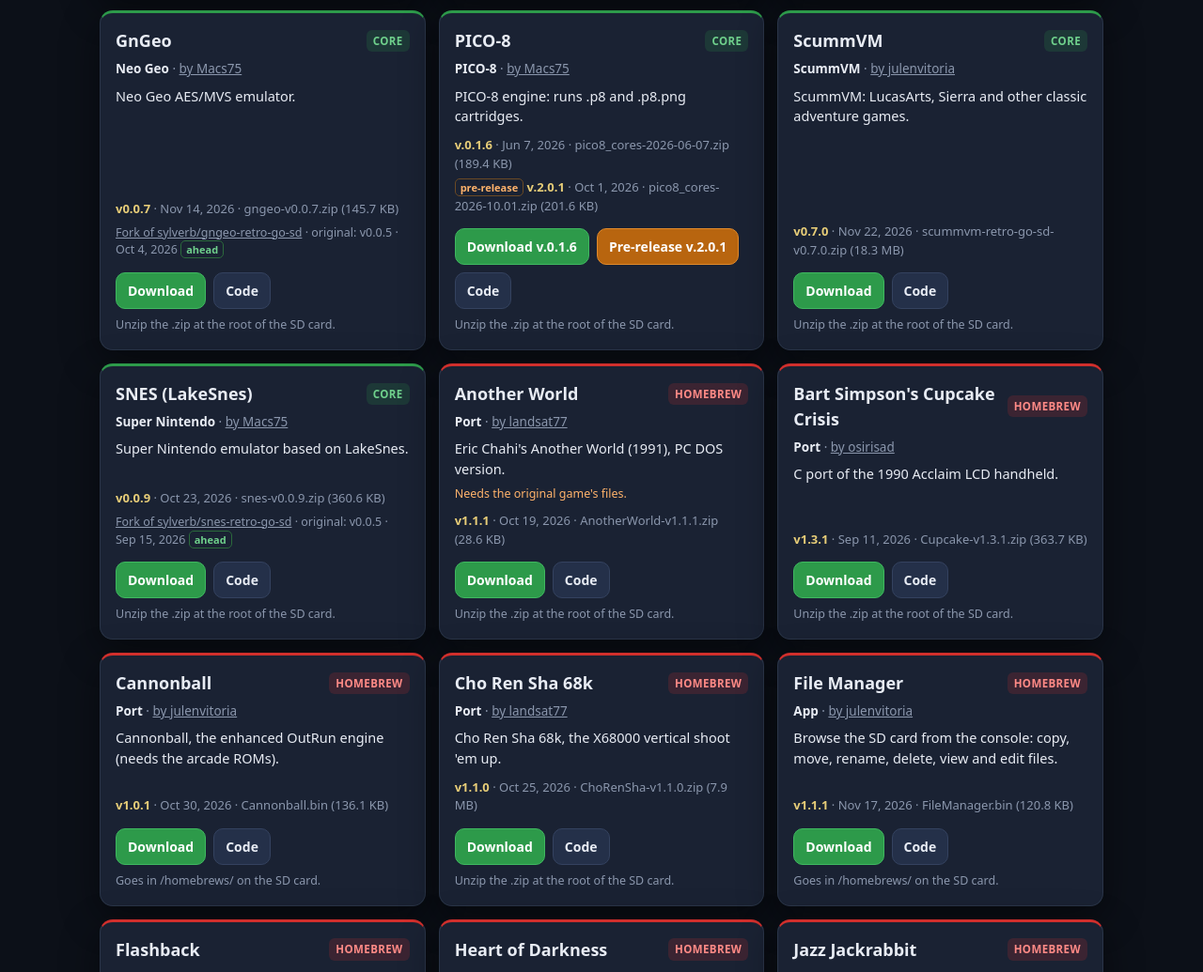
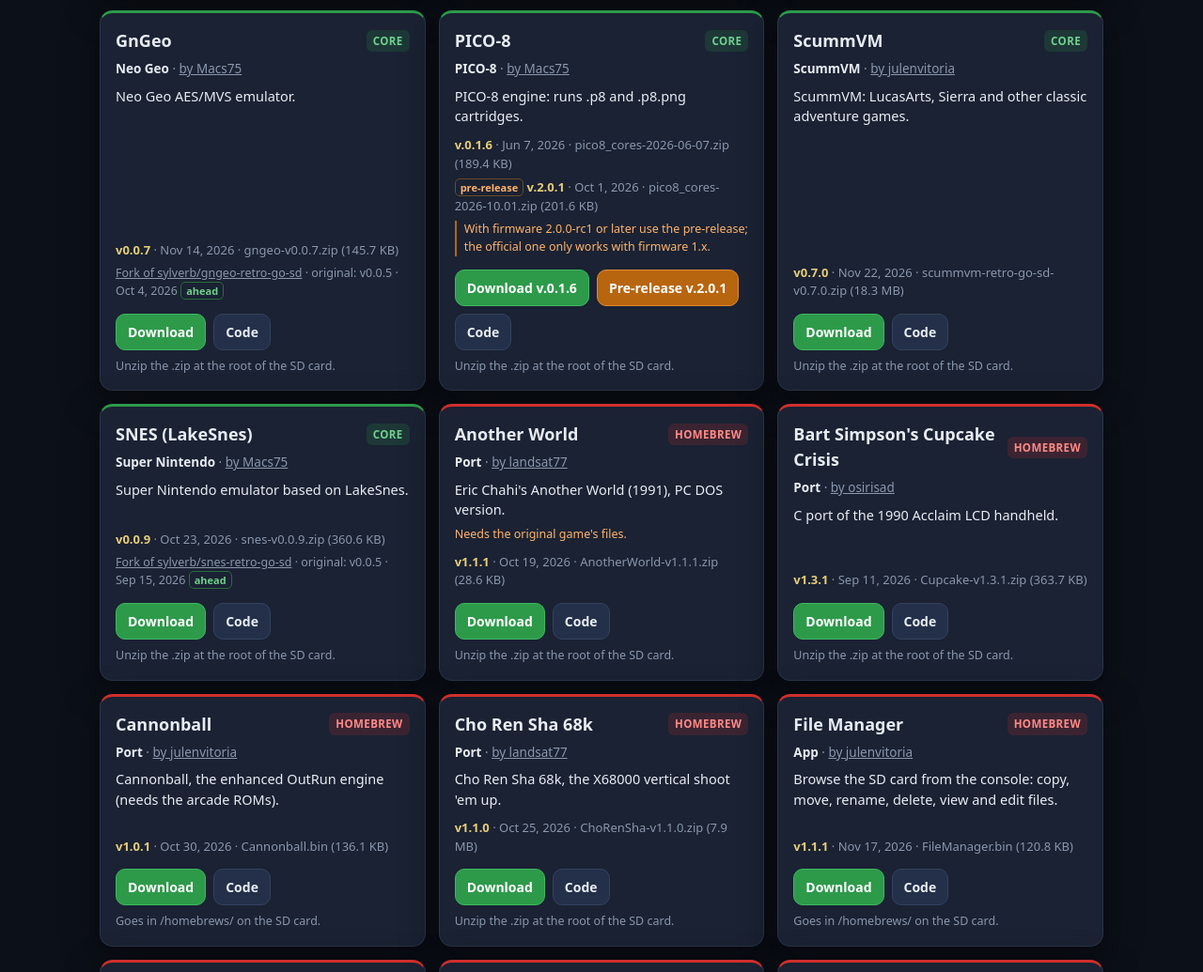
Before and after one commit to julenvitoria/gnw-catalog, a plain HTML site: page index.html in a window 1280 px wide. Shown: the part 772-1807 px from the top of the page at 94% size. Drawn offline with Linux system fonts and the light colour scheme.

Commit message:
PICO-8: say which version goes with the firmware RC

```diff
--- a/catalog.json
+++ b/catalog.json
@@ -1,5 +1,5 @@
 {
-  "_comment": "One entry per project. kind: core | homebrew | tool. asset: glob of the release file to offer (default: the first .zip, else .bin, never a 'debug' one). web: a page to open instead of a download. upstream: the repo this one is a fork of (its version is shown next to it). data: 'own' = needs the original game's files, 'free' = needs game files that are free to download. versions.json is written by .github/workflows/versions.yml.",
+  "_comment": "One entry per project. kind: core | homebrew | tool. asset: glob of the release file to offer (default: the first .zip, else .bin, never a 'debug' one). web: a page to open instead of a download. upstream: the repo this one is a fork of (its version is shown next to it). pre_for_rc: its pre-release is the one for the firmware's RC (2.0.0-rc1 and later). data: 'own' = needs the original game's files, 'free' = needs game files that are free to download. versions.json is written by .github/workflows/versions.yml.",
   "firmware": {
     "repo": "sylverb/game-and-watch-retro-go-sd",
     "name": "Retro-Go SD",
@@ -85,6 +85,7 @@
       "name": "PICO-8",
       "kind": "core",
       "system": "PICO-8",
+      "pre_for_rc": true,
       "desc": {
         "en": "PICO-8 engine: runs .p8 and .p8.png cartridges.",
         "es": "Motor de PICO-8: ejecuta cartuchos .p8 y .p8.png."
--- a/css/catalog.css
+++ b/css/catalog.css
@@ -86,3 +86,4 @@
 .item__up { margin: 0; font-size: 12.5px; color: var(--text-muted); }
 .item__up a { color: var(--text-muted); }
 .ahead { font-size: 11px; font-weight: 700; color: #6fd08c; border: 1px solid #2b6a3c; border-radius: 5px; padding: 1px 5px; }
+.item__prenote { margin: 0; font-size: 12.5px; color: #ffb36b; border-left: 2px solid #b8650f; padding-left: 8px; }
--- a/js/app.js
+++ b/js/app.js
@@ -103,6 +103,7 @@ function card(it) {
       const p = relLine(v.pre, "item__rel--pre");
       p.prepend(el("span", "pre", t("prerelease")), " ");
       c.append(p);
+      if (it.pre_for_rc) c.append(el("p", "item__prenote", t(v.release ? "pre_for_rc" : "pre_for_rc_only")));
     }
     if (!v.release && !v.pre) c.append(el("p", "item__rel", t("no_release")));
   }
--- a/js/lang/de.js
+++ b/js/lang/de.js
@@ -44,4 +44,6 @@ export default {
   dl_stable: "{v} herunterladen",
   dl_pre: "Vorabversion {v}",
   sys_Demo: "Demo",
+  pre_for_rc: "Mit Firmware 2.0.0-rc1 oder neuer die Vorabversion verwenden; die offizielle läuft nur mit Firmware 1.x.",
+  pre_for_rc_only: "Benötigt Firmware 2.0.0-rc1 oder neuer.",
 };
--- a/js/lang/en.js
+++ b/js/lang/en.js
@@ -44,4 +44,6 @@ export default {
   dl_stable: "Download {v}",
   dl_pre: "Pre-release {v}",
   sys_Demo: "Demo",
+  pre_for_rc: "With firmware 2.0.0-rc1 or later use the pre-release; the official one only works with firmware 1.x.",
+  pre_for_rc_only: "Needs firmware 2.0.0-rc1 or later.",
 };
--- a/js/lang/es.js
+++ b/js/lang/es.js
@@ -44,4 +44,6 @@ export default {
   dl_stable: "Descargar {v}",
   dl_pre: "Previa {v}",
   sys_Demo: "Demo",
+  pre_for_rc: "Con el firmware 2.0.0-rc1 o posterior usa la versión previa; la oficial solo funciona con el firmware 1.x.",
+  pre_for_rc_only: "Necesita el firmware 2.0.0-rc1 o posterior.",
 };
--- a/js/lang/fr.js
+++ b/js/lang/fr.js
@@ -44,4 +44,6 @@ export default {
   dl_stable: "Télécharger {v}",
   dl_pre: "Préversion {v}",
   sys_Demo: "Démo",
+  pre_for_rc: "Avec le firmware 2.0.0-rc1 ou ultérieur, utilisez la préversion ; la version officielle ne fonctionne qu'avec le firmware 1.x.",
+  pre_for_rc_only: "Nécessite le firmware 2.0.0-rc1 ou ultérieur.",
 };
--- a/js/lang/it.js
+++ b/js/lang/it.js
@@ -44,4 +44,6 @@ export default {
   dl_stable: "Scarica {v}",
   dl_pre: "Anteprima {v}",
   sys_Demo: "Demo",
+  pre_for_rc: "Con il firmware 2.0.0-rc1 o successivo usa l'anteprima; quella ufficiale funziona solo con il firmware 1.x.",
+  pre_for_rc_only: "Richiede il firmware 2.0.0-rc1 o successivo.",
 };
--- a/js/lang/ja.js
+++ b/js/lang/ja.js
@@ -44,4 +44,6 @@ export default {
   dl_stable: "{v} をダウンロード",
   dl_pre: "プレリリース {v}",
   sys_Demo: "デモ",
+  pre_for_rc: "ファームウェア 2.0.0-rc1 以降ではプレリリースを使ってください。正式版はファームウェア 1.x でのみ動作します。",
+  pre_for_rc_only: "ファームウェア 2.0.0-rc1 以降が必要です。",
 };
--- a/js/lang/ko.js
+++ b/js/lang/ko.js
@@ -44,4 +44,6 @@ export default {
   dl_stable: "{v} 다운로드",
   dl_pre: "사전 릴리스 {v}",
   sys_Demo: "데모",
+  pre_for_rc: "펌웨어 2.0.0-rc1 이상에서는 사전 릴리스를 사용하세요. 공식 버전은 펌웨어 1.x에서만 작동합니다.",
+  pre_for_rc_only: "펌웨어 2.0.0-rc1 이상이 필요합니다.",
 };
--- a/js/lang/pt-BR.js
+++ b/js/lang/pt-BR.js
@@ -44,4 +44,6 @@ export default {
   dl_stable: "Baixar {v}",
   dl_pre: "Pré-lançamento {v}",
   sys_Demo: "Demo",
+  pre_for_rc: "Com o firmware 2.0.0-rc1 ou posterior use o pré-lançamento; a versão oficial só funciona com o firmware 1.x.",
+  pre_for_rc_only: "Precisa do firmware 2.0.0-rc1 ou posterior.",
 };
--- a/js/lang/pt-PT.js
+++ b/js/lang/pt-PT.js
@@ -44,4 +44,6 @@ export default {
   dl_stable: "Descarregar {v}",
   dl_pre: "Pré-lançamento {v}",
   sys_Demo: "Demo",
+  pre_for_rc: "Com o firmware 2.0.0-rc1 ou posterior usa o pré-lançamento; a versão oficial só funciona com o firmware 1.x.",
+  pre_for_rc_only: "Precisa do firmware 2.0.0-rc1 ou posterior.",
 };
--- a/js/lang/ru.js
+++ b/js/lang/ru.js
@@ -44,4 +44,6 @@ export default {
   dl_stable: "Скачать {v}",
   dl_pre: "Пред. версия {v}",
   sys_Demo: "Демо",
+  pre_for_rc: "С прошивкой 2.0.0-rc1 и новее используйте предварительную версию; официальная работает только с прошивкой 1.x.",
+  pre_for_rc_only: "Нужна прошивка 2.0.0-rc1 или новее.",
 };
--- a/js/lang/zh-Hant.js
+++ b/js/lang/zh-Hant.js
@@ -44,4 +44,6 @@ export default {
   dl_stable: "下載 {v}",
   dl_pre: "預發布 {v}",
   sys_Demo: "展示",
+  pre_for_rc: "韌體 2.0.0-rc1 及以上請使用預發布版；正式版僅適用於 1.x 韌體。",
+  pre_for_rc_only: "需要 2.0.0-rc1 或更新版本的韌體。",
 };
--- a/js/lang/zh.js
+++ b/js/lang/zh.js
@@ -44,4 +44,6 @@ export default {
   dl_stable: "下载 {v}",
   dl_pre: "预发布 {v}",
   sys_Demo: "演示",
+  pre_for_rc: "固件 2.0.0-rc1 及以上请使用预发布版；正式版仅适用于 1.x 固件。",
+  pre_for_rc_only: "需要 2.0.0-rc1 或更高版本的固件。",
 };
```
